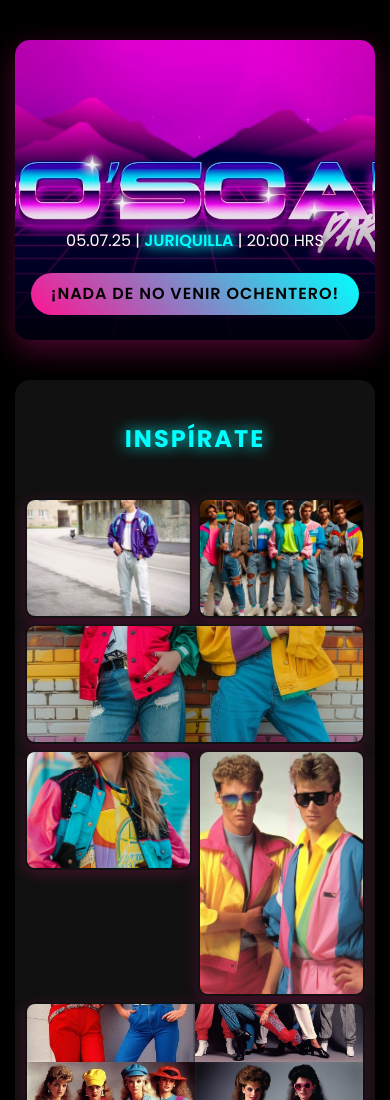
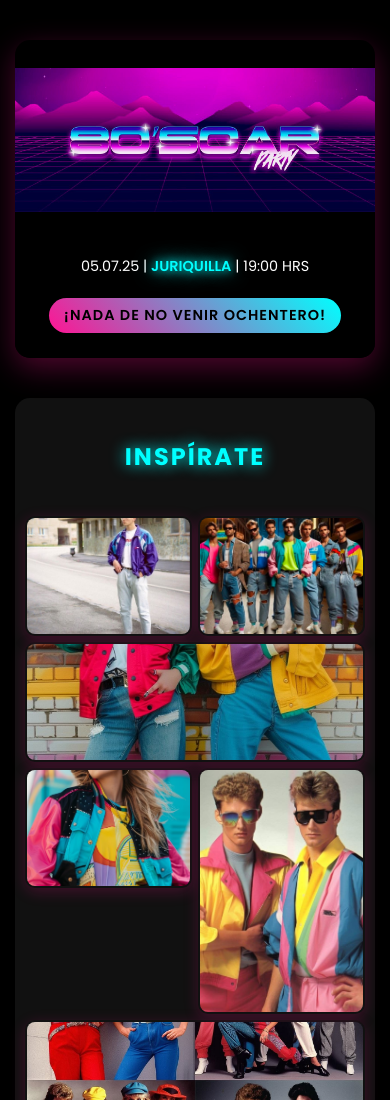
Before and after one commit to k-eduardo/oso, a plain HTML site: page index.html in a window 390 px wide. Shown: the top 1100 px of the page. Drawn offline with Linux system fonts and the light colour scheme.

Commit message:
update date and banner

```diff
--- a/index.html
+++ b/index.html
@@ -17,7 +17,7 @@
             <div class="hero-banner">
                 <img src="assets/IMG_6744.jpeg" alt="Fiesta Oso 2025" class="hero-image">
                 <div class="hero-overlay">
-                    <p>05.07.25 | <a href="https://waze.com/ul/h9g8tf1d51" target="_blank" class="location-link">JURIQUILLA</a> | 20:00 HRS</p>
+                    <p>05.07.25 | <a href="https://waze.com/ul/h9g8tf1d51" target="_blank" class="location-link">JURIQUILLA</a> | 19:00 HRS</p>
                     <p class="obligatorio">¡NADA DE NO VENIR OCHENTERO!</p>
                 </div>
             </div>
--- a/styles.css
+++ b/styles.css
@@ -192,7 +192,16 @@ body {
     }
 
     .hero-image {
-        height: 350px;
+        height: auto;
+        min-height: 250px;
+        object-fit: contain;
+        object-position: center;
+    }
+
+    .hero-overlay {
+        position: relative;
+        background: rgba(0, 0, 0, 0.8);
+        padding: 20px 15px;
     }
 
     .hero-overlay h2 {
@@ -247,15 +256,29 @@ body {
     }
 
     .hero-image {
-        height: 300px;
+        height: auto;
+        min-height: 200px;
+        object-fit: contain;
+        object-position: center;
     }
 
     .hero-overlay {
-        padding: 20px 15px 15px;
+        position: relative;
+        background: rgba(0, 0, 0, 0.9);
+        padding: 15px 10px;
     }
 
     .hero-overlay h2 {
         font-size: 1.5rem;
+    }
+
+    .hero-overlay p {
+        font-size: 0.9rem;
+    }
+
+    .obligatorio {
+        padding: 6px 15px;
+        font-size: 0.8rem;
     }
 
     .gallery {
```
